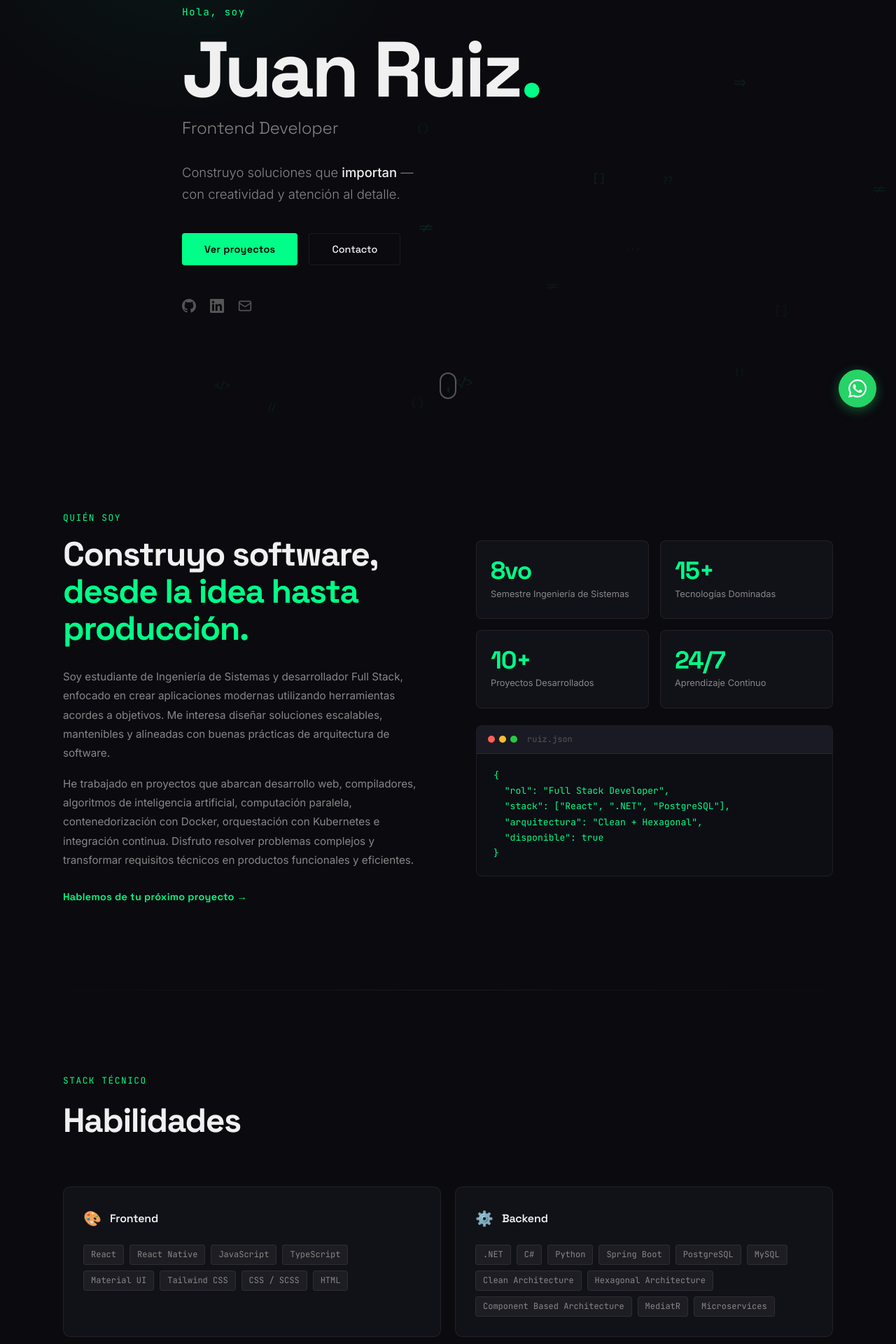
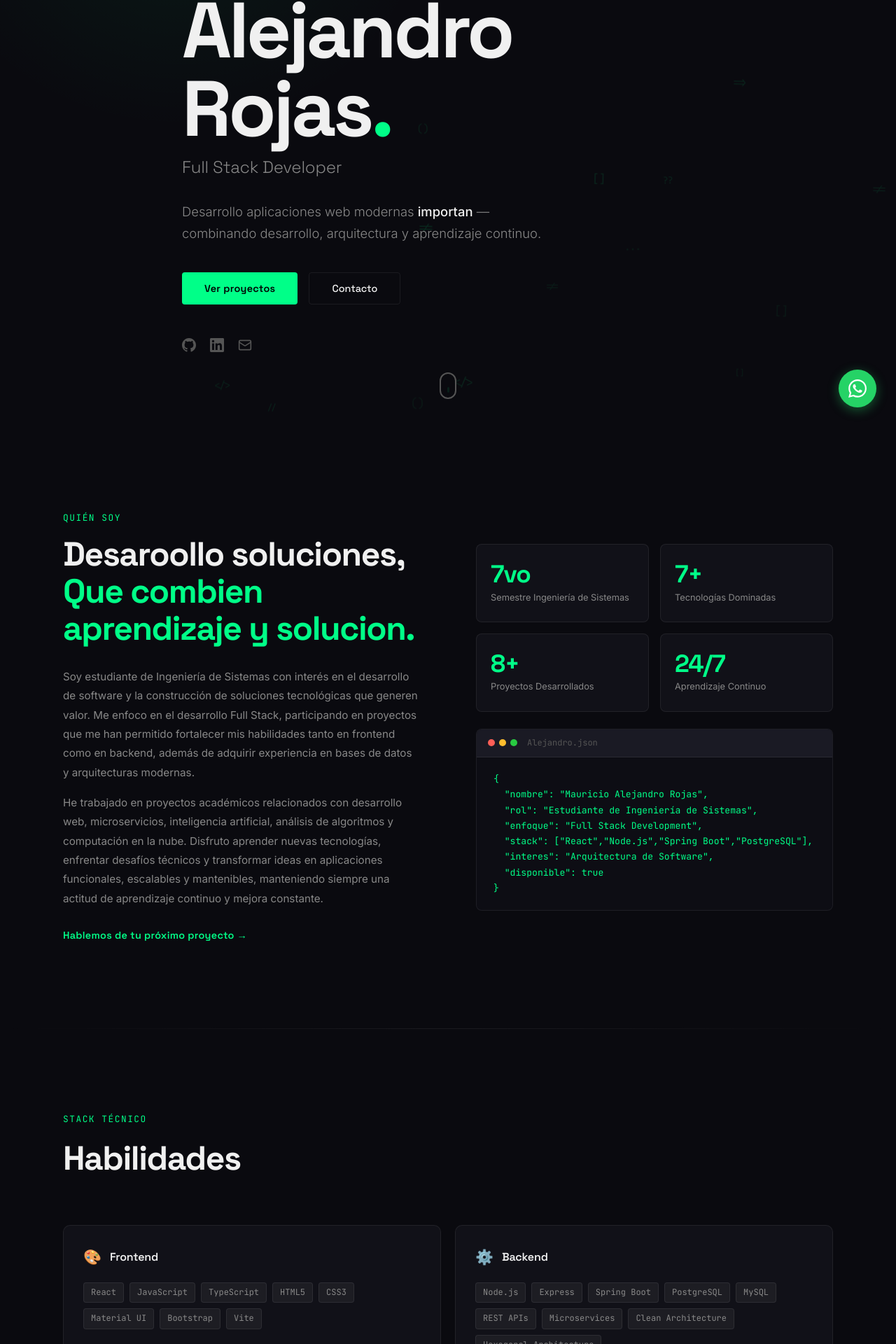
Before and after one commit to alejandrorojassss/portafolio-mauricio, a React (Vite) app: page / in a window 1280 px wide. Shown: the part 190-2110 px from the top of the page at 70% size. Built offline with nearby package versions, Linux system fonts and the light colour scheme; the HTML template or start-up script is replaced by a standard one.

Commit message:
Portafolio personalizado

```diff
--- a/index.html
+++ b/index.html
@@ -2,9 +2,9 @@
 <html lang="es">
   <head>
     <meta charset="UTF-8" />
-    <link rel="icon" type="public/Gengar.png" href="/public/Gengar.png" />
+    <link rel="icon" type="image/png" href="/Gengar.png" />
     <meta name="viewport" content="width=device-width, initial-scale=1.0" />
-    <title>JuanRuiz —  SéniorDev</title>
+    <title>Mauricio Alejandro Rojas | Ingeniero de Sistemas</title>
     <meta name="description" content="Portafolio de desarrollador frontend — React, sistemas y arquitectura limpia." />
     <link rel="preconnect" href="https://fonts.googleapis.com" />
     <link rel="preconnect" href="https://fonts.gstatic.com" crossorigin />
--- a/src/Components/About.jsx
+++ b/src/Components/About.jsx
@@ -2,9 +2,9 @@ import { useScrollReveal } from "../hooks/useScrollReveal";
 import styles from "../Styles/About.module.css";
 
 const STATS = [
-  { value: "8vo", label: "Semestre Ingeniería de Sistemas" },
-  { value: "15+", label: "Tecnologías Dominadas" },
-  { value: "10+", label: "Proyectos Desarrollados" },
+  { value: "7vo", label: "Semestre Ingeniería de Sistemas" },
+  { value: "7+", label: "Tecnologías Dominadas" },
+  { value: "8+", label: "Proyectos Desarrollados" },
   { value: "24/7", label: "Aprendizaje Continuo" },
 ];
 
@@ -18,26 +18,26 @@ export default function About() {
           {" "}
           <p className={styles.eyebrow}>Quién soy</p>
           <h2 className={styles.title}>
-            Construyo software,
+            Desaroollo soluciones,
             <br />
             <span className={styles.accent}>
-              desde la idea hasta producción.
+              Que combien aprendizaje y solucion.
             </span>
           </h2>
           <p className={styles.body}>
-            Soy estudiante de Ingeniería de Sistemas y desarrollador Full Stack,
-            enfocado en crear aplicaciones modernas utilizando herramientas
-            acordes a objetivos. Me interesa diseñar soluciones escalables,
-            mantenibles y alineadas con buenas prácticas de arquitectura de
-            software.
+            Soy estudiante de Ingeniería de Sistemas con interés en el desarrollo de
+            software y la construcción de soluciones tecnológicas que generen valor.
+            Me enfoco en el desarrollo Full Stack, participando en proyectos que me
+            han permitido fortalecer mis habilidades tanto en frontend como en backend,
+            además de adquirir experiencia en bases de datos y arquitecturas modernas.
           </p>
           <p className={styles.body}>
-            He trabajado en proyectos que abarcan desarrollo web, compiladores,
-            algoritmos de inteligencia artificial, computación paralela,
-            contenedorización con Docker, orquestación con Kubernetes e
-            integración continua. Disfruto resolver problemas complejos y
-            transformar requisitos técnicos en productos funcionales y
-            eficientes.
+            He trabajado en proyectos académicos relacionados con desarrollo web,
+            microservicios, inteligencia artificial, análisis de algoritmos y
+            computación en la nube. Disfruto aprender nuevas tecnologías, enfrentar
+            desafíos técnicos y transformar ideas en aplicaciones funcionales,
+            escalables y mantenibles, manteniendo siempre una actitud de aprendizaje
+            continuo y mejora constante.
           </p>
           <a href="#contact" className={styles.cta}>
             Hablemos de tu próximo proyecto →
@@ -59,12 +59,14 @@ export default function About() {
               <span className={styles.dot1} />
               <span className={styles.dot2} />
               <span className={styles.dot3} />
-              <span className={styles.terminalTitle}>ruiz.json</span>
+              <span className={styles.terminalTitle}>Alejandro.json</span>
             </div>
             <pre className={styles.terminalBody}>{`{
-  "rol": "Full Stack Developer",
-  "stack": ["React", ".NET", "PostgreSQL"],
-  "arquitectura": "Clean + Hexagonal",
+  "nombre": "Mauricio Alejandro Rojas",
+  "rol": "Estudiante de Ingeniería de Sistemas",
+  "enfoque": "Full Stack Development",
+  "stack": ["React","Node.js","Spring Boot","PostgreSQL"],
+  "interes": "Arquitectura de Software",
   "disponible": true
 }`}</pre>
           </div>
--- a/src/Components/Contact.jsx
+++ b/src/Components/Contact.jsx
@@ -2,7 +2,7 @@ import { useState } from "react";
 import { useScrollReveal } from "../hooks/useScrollReveal";
 import styles from "../Styles/Contact.module.css";
 
-const WA_NUMBER = "573226506664";
+const WA_NUMBER = "573186792552";
 
 export default function Contact() {
   const ref = useScrollReveal();
@@ -46,33 +46,33 @@ export default function Contact() {
           </p>
           <div className={styles.links}>
             <a
-              href="https://mail.google.com/mail/?view=cm&to=juanolopez1012@gmail.com"
+              href="https://mail.google.com/mail/?view=cm&to=alejorojascardenas@gmail.com"
               target="_blank"
               rel="noopener noreferrer"
               className={styles.contactLink}
             >
               <MailIcon />
-              juanolopez1012@gmail.com
+              alejorojascardenas@gmail.com
             </a>
 
             <a
-              href="https://github.com/JuanRuiz1012/"
+              href="https://github.com/alejandrorojassss"
               target="_blank"
               rel="noopener noreferrer"
               className={styles.contactLink}
             >
               <GithubIcon />
-              https://github.com/JuanRuiz1012/
+              github.com/alejandrorojassss
             </a>
 
             <a
-              href="https://www.linkedin.com/in/felipe-ruiz-4088a9267"
+              href="https://www.linkedin.com/in/mauricio-alejandro-rojas-cardenas-769965316/"
               target="_blank"
               rel="noopener noreferrer"
               className={styles.contactLink}
             >
               <LinkedinIcon />
-              linkedin.com/in/felipe-ruiz-4088a9267
+              linkedin.com/in/mauricio-alejandro-rojas-cardenas-769965316
             </a>
 
             <a
@@ -183,7 +183,7 @@ export default function Contact() {
       <footer className={styles.footer}>
         <p className={styles.footerText}>
           construido por{" "}
-          <span className={styles.footerAccent}>· Juan Ruiz ·</span> —{" "}
+          <span className={styles.footerAccent}>· Alejandro Rojas ·</span> —{" "}
           {new Date().getFullYear()}
         </p>
 
--- a/src/Components/Hero.jsx
+++ b/src/Components/Hero.jsx
@@ -4,10 +4,10 @@ import styles from "../Styles/Hero.module.css";
 
 const ROLES = [
   "Ingeniero de Sistemas",
-  "Frontend Developer",
-  "React Engineer",
-  "Clean Architecture",
-  "Full Stack Dev",
+  "Full Stack Developer",
+  "React Developer",
+  "Spring Boot Developer",
+  "Software Architecture",
 ];
 
 function useTypewriter(words, speed = 80, pause = 1800) {
@@ -53,7 +53,7 @@ export default function Hero() {
         <p className={styles.greeting}>Hola, soy</p>
 
         <h1 className={styles.name}>
-          Juan Ruiz
+          Alejandro Rojas
           <span className={styles.dot}>.</span>
         </h1>
 
@@ -63,9 +63,9 @@ export default function Hero() {
         </div>
 
         <p className={styles.tagline}>
-          Construyo soluciones que{" "}
+          Desarrollo aplicaciones web modernas{" "}
           <span className={styles.highlight}>importan</span> —<br />
-          con creatividad y atención al detalle.
+          combinando desarrollo, arquitectura y aprendizaje continuo.
         </p>
 
         <div className={styles.actions}>
@@ -85,7 +85,7 @@ export default function Hero() {
 
         <div className={styles.socials}>
           <a
-            href="https://github.com/JuanRuiz1012/"
+            href="https://github.com/alejandrorojassss"
             target="_blank"
             rel="noopener noreferrer"
             className={styles.social}
@@ -93,14 +93,14 @@ export default function Hero() {
             <GithubIcon />
           </a>
           <a
-            href="https://www.linkedin.com/in/felipe-ruiz-4088a9267"
+            href="https://www.linkedin.com/in/mauricio-alejandro-rojas-cardenas-769965316/"
             target="_blank"
             rel="noopener noreferrer"
             className={styles.social}
           >
             <LinkedinIcon />
           </a>
-          <a  href="https://mail.google.com/mail/?view=cm&to=juanolopez1012@gmail.com" target= "_blank" rel="noopener noreferrer" className={styles.social}>
+          <a  href="https://mail.google.com/mail/?view=cm&to=alejorojascardenas@gmail.com" target= "_blank" rel="noopener noreferrer" className={styles.social}>
             <MailIcon />
           </a>
         </div>
--- a/src/data/portfolio.js
+++ b/src/data/portfolio.js
@@ -1,29 +1,44 @@
 export const skills = {
   frontend: [
     "React",
-    "React Native",
     "JavaScript",
     "TypeScript",
+    "HTML5",
+    "CSS3",
     "Material UI",
-    "Tailwind CSS",
-    "CSS / SCSS",
-    "HTML",
+    "Bootstrap",
+    "Vite",
   ],
+
   backend: [
-    ".NET",
-    "C#",
-    "Python",
+    "Node.js",
+    "Express",
     "Spring Boot",
     "PostgreSQL",
     "MySQL",
+    "REST APIs",
+    "Microservices",
     "Clean Architecture",
     "Hexagonal Architecture",
-    "Component Based Architecture",
-    "MediatR",
-    "Microservices",
   ],
-  tools: ["Git", "Docker", "Kubernetes", "GitHub Actions", "Vite", "REST APIs"],
-  languages: ["Python", "C++", "Java", "SQL", "JavaScript", "C#", "TypeScript"],
+
+  tools: [
+    "Git",
+    "GitHub",
+    "Docker",
+    "Kubernetes",
+    "Postman",
+    "GitHub Actions",
+  ],
+
+  languages: [
+    "Java",
+    "JavaScript",
+    "TypeScript",
+    "Python",
+    "C++",
+    "SQL",
+  ],
 };
 
 export const projects = [
@@ -91,12 +106,12 @@ export const experience = [
     role: "Full Stack Developer",
     company: "Q-Services",
     period: "2024 — Presente",
-    desc: "Full Stack Developer con experiencia en Arquitectura Limpia, Microservicios y API Gateway. Desarrollo aplicaciones escalables con React, .NET y PostgreSQL, implementando frontend modular, componentes reutilizables e integración de servicios REST.",
+    desc: "Full Stack Developer con experiencia en Arquitectura Limpia, Microservicios y API Gateway. Desarrollo aplicaciones escalables con React y PostgreSQL, implementando frontend modular, componentes reutilizables e integración de servicios REST.",
   },
   {
     role: "Estudiante — Ingeniería de Sistemas",
     company: "Universidad del Valle",
     period: "2023 — Presente",
-    desc: " Estudiante de octavo semestre de Ingeniería de Sistemas, con experiencia en desarrollo Full Stack, bases de datos y cloud. Destaco por pensamiento analítico, aprendizaje rápido, trabajo colaborativo y orientación a resultados.",
+    desc: " Estudiante de septimo semestre de Ingeniería de Sistemas, con experiencia en desarrollo Full Stack, bases de datos y cloud. Destaco por pensamiento analítico, aprendizaje rápido, trabajo colaborativo y orientación a resultados.",
   },
 ];
```
Also changed, not shown: 1 other file (tests, documents, lock files or other folders).
